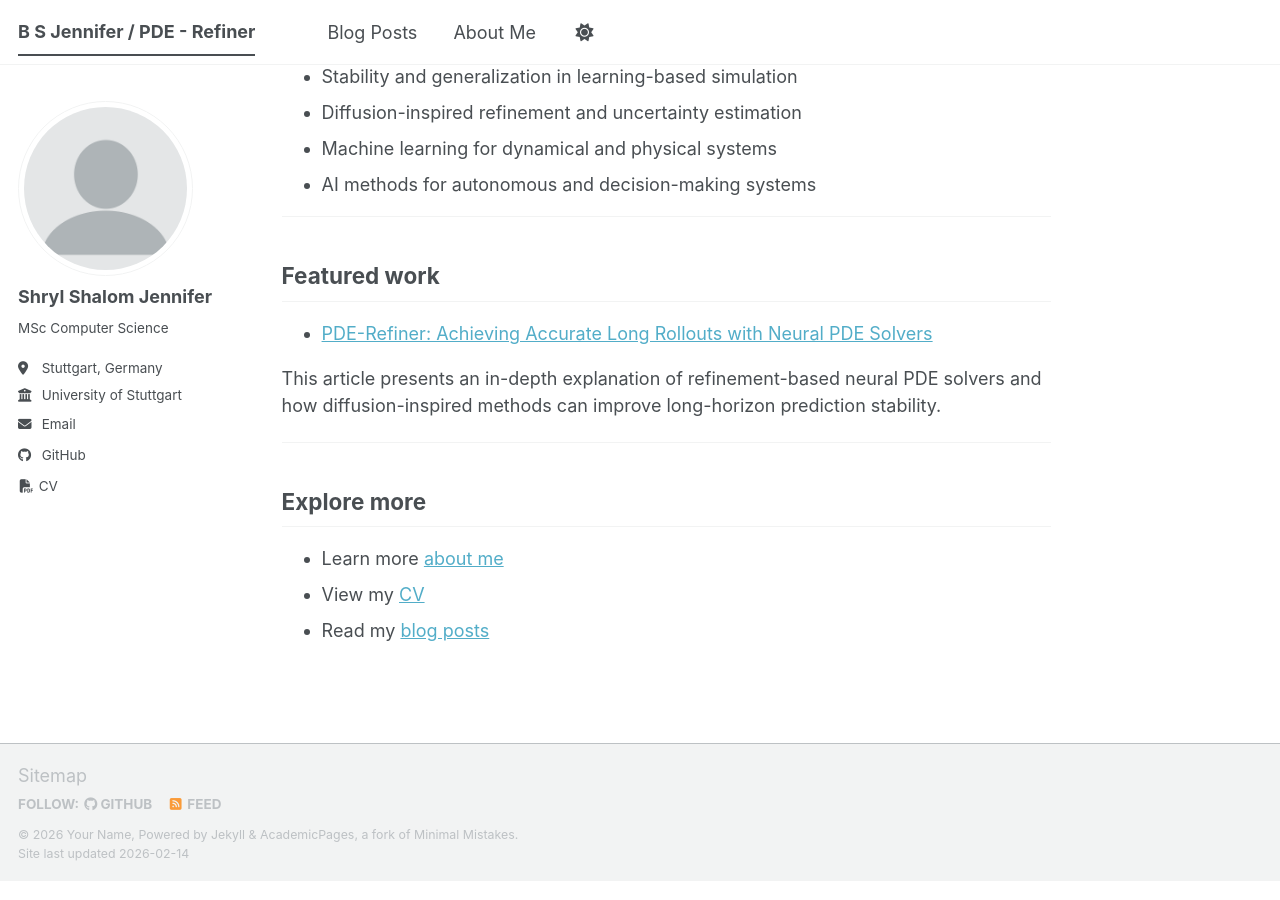
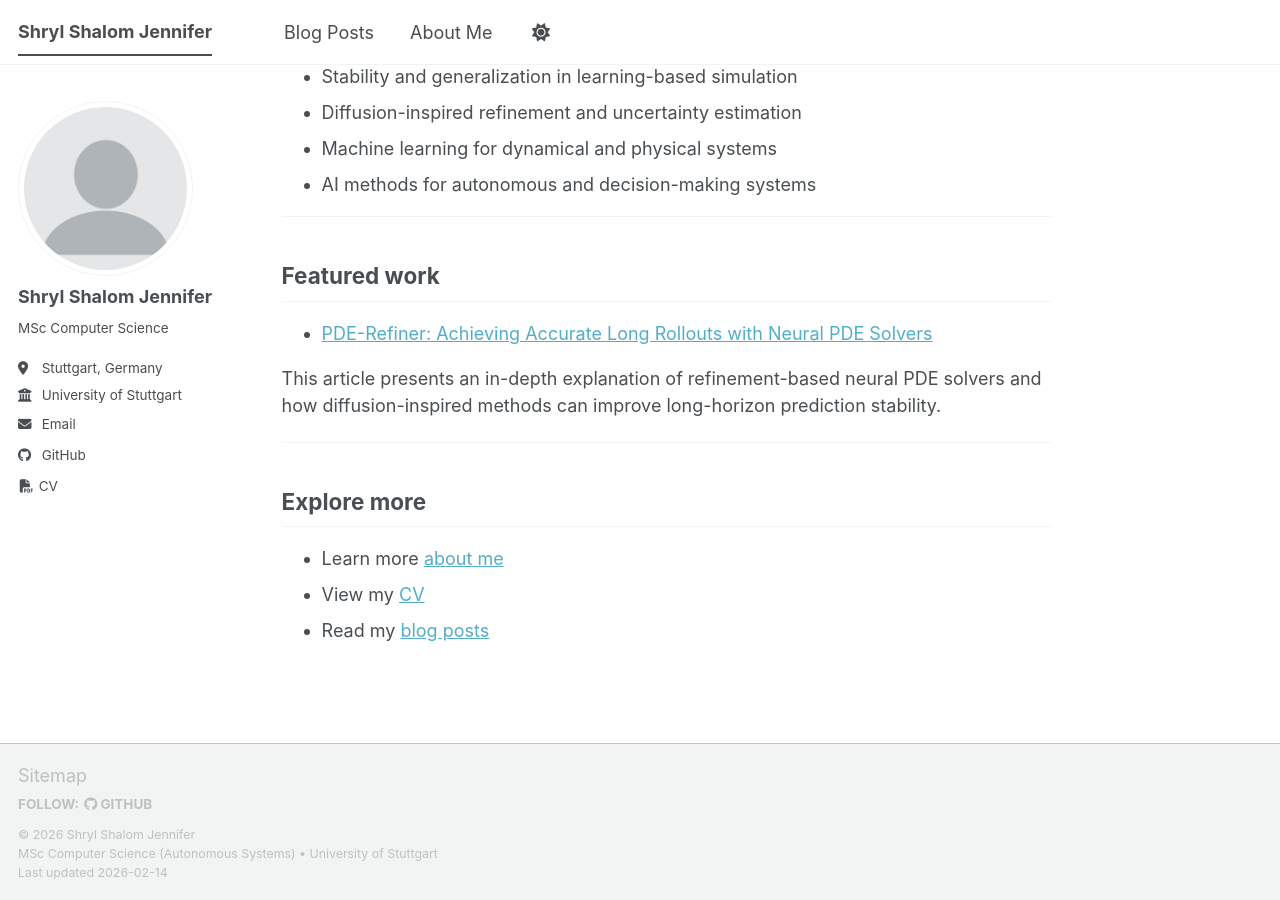
Before and after one commit to shryl-jennifer/shryl-jennifer.github.io, a Jekyll site: the page built from _pages/about.md, in a window 1280 px wide and 900 px high, scrolled down 657 px. Built offline with Jekyll 4.4.1, drawn with Linux system fonts in a browser that asks for light colours; a script bundle is joined from its source files by our own code; library files that are not in the unit come from our copies.

Commit message:
customize footer

```diff
--- a/_config.yml
+++ b/_config.yml
@@ -9,9 +9,9 @@
 # Basic Site Settings
 locale                   : "en-US"
 site_theme               : "default" # The available themes options are "default", "air", "sunrise", "mint", "dirt" and "contrast"
-title                    : "B S Jennifer / PDE - Refiner"
+title                    : "Shryl Shalom Jennifer"
 title_separator          : "-"
-name                     : &name "Your Name"
+name                     : &name "Shryl Shalom Jennifer"
 description              : &description "Your Name's academic portfolio"   # Update this with a general description of your site, this is the default if not overridden by a page
 url                      : https://shryl-jennifer.github.io # The base hostname & protocol for your site e.g. "https://[your GitHub username].github.io",
                                                            # or if you already have some other page hosted on Github then use "https://[your GitHub username].github.io/[Your Repo Name]"
--- a/_includes/footer.html
+++ b/_includes/footer.html
@@ -12,14 +12,12 @@
     {% if site.author.bitbucket %}
       <li><a href="https://bitbucket.org/{{ site.author.bitbucket }}"><i class="fab fa-bitbucket" aria-hidden="true"></i> Bitbucket</a></li>
     {% endif %}
-    {% if site.atom_feed.hide != true %}
-    <li><a href="{% if site.atom_feed.path %}{{ site.atom_feed.path }}{% else %}{{ base_path }}/feed.xml{% endif %}"><i class="fa fa-fw fa-rss-square" aria-hidden="true"></i> {{ site.data.ui-text[site.locale].feed_label | default: "Feed" }}</a></li>
-    {% endif %}
   </ul>
 </div>
 {% endif %}
 
 <div class="page__footer-copyright">
-  &copy; {{ site.time | date: '%Y' }} {{ site.name | default: site.title }}, {{ site.data.ui-text[site.locale].powered_by | default: "Powered by" }} <a href="https://jekyllrb.com" rel="nofollow">Jekyll</a> &amp; <a href="https://github.com/academicpages/academicpages.github.io">AcademicPages</a>, a fork of <a href="https://mademistakes.com/work/minimal-mistakes-jekyll-theme/" rel="nofollow">Minimal Mistakes</a>.<br />
-  Site last updated {{ "now" | date: '%Y-%m-%d' }}
+  &copy; {{ site.time | date: '%Y' }} Shryl Shalom Jennifer<br />
+  MSc Computer Science (Autonomous Systems) • University of Stuttgart<br />
+  Last updated {{ "now" | date: '%Y-%m-%d' }}
 </div>
```
